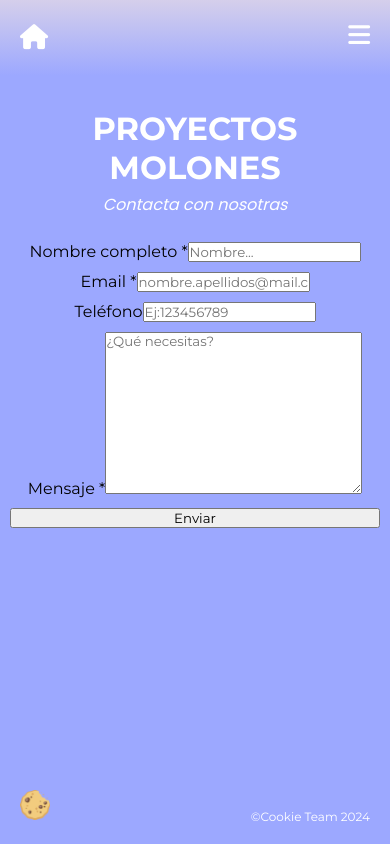
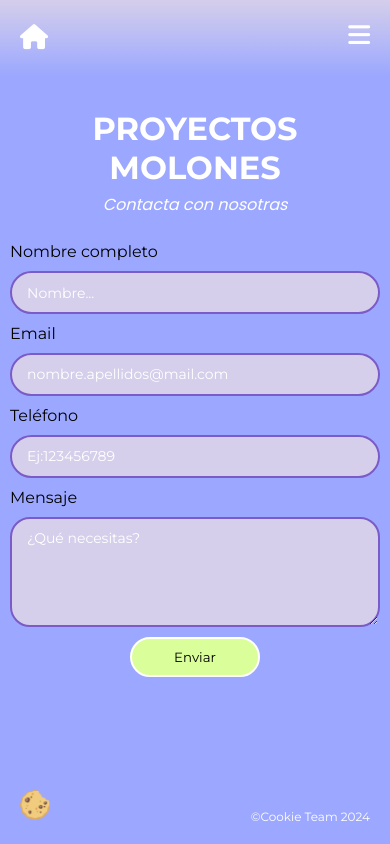
Before and after one commit to Tam-Weibel/project-promo-V-module-4-team-1, a React (Vite) app in the folder web/: page /#/contactform in a window 390 px wide. Built offline with nearby package versions, Linux system fonts and the light colour scheme; no server answers; a web font is replaced by a local one.

Commit message:
contact form no media queries

```diff
--- a/web/src/components/contact/ContactForm.jsx
+++ b/web/src/components/contact/ContactForm.jsx
@@ -1,39 +1,60 @@
-import '../../scss/layout/ContactForm.scss';
-import '../../scss/layout/Main.scss';
+import "../../scss/layout/ContactForm.scss";
+import "../../scss/layout/Main.scss";
 
 function ContactForm() {
   return (
-    <main className='main'>
-    <form action="https://formspree.io/f/xrgwndbn" method="POST" className="form">
+    <main className="main">
+      <form
+        action="https://formspree.io/f/xrgwndbn"
+        method="POST"
+        className="form"
+      >
         <div className="herocontact">
-            <h1 className="herocontact__title">PROYECTOS MOLONES</h1>
-            <p className="herocontact__text">Contacta con nosotras</p>
+          <h1 className="herocontact__title">PROYECTOS MOLONES</h1>
+          <p className="herocontact__text">Contacta con nosotras</p>
         </div>
 
-        <div className="">
-            <label htmlFor="name">Nombre completo <span className="">*</span></label>
-            <input className="" type="text" id="name" placeholder="Nombre..." required />
-        </div>
+        <label htmlFor="name" className="labelForm">
+          Nombre completo
+        </label>
+        <input
+          className="inputForm"
+          type="text"
+          id="name"
+          placeholder="Nombre..."
+          required
+        />
 
-        <div className="">
-            <label htmlFor="email">Email <span className="">*</span></label>
-            <input className="" type="email" id="email" placeholder="nombre.apellidos@mail.com" required />
-        </div>
+        <label htmlFor="email"  className="labelForm">
+          Email
+        </label>
+        <input
+          className="inputForm"
+          type="email"
+          id="email"
+          placeholder="nombre.apellidos@mail.com"
+          required
+        />
 
-        <div className="">
-            <label htmlFor="number">Teléfono</label>
-            <input className="" type="tel" id="number" placeholder="Ej:123456789" />
-        </div>
+        <label htmlFor="number"  className="labelForm">Teléfono</label>
+        <input className="inputForm" type="tel" id="number" placeholder="Ej:123456789" />
 
-        <div className="">
-            <label htmlFor="message">Mensaje <span className="">*</span></label>
-            <textarea className="" name="message" id="message" cols="30" rows="10" placeholder="¿Qué necesitas?"></textarea>
+        <label htmlFor="message"  className="labelForm">
+          Mensaje
+        </label>
+        <textarea
+          className="textArea"
+          name="message"
+          id="message"
+          cols="30"
+          rows="10"
+          placeholder="¿Qué necesitas?"
+        ></textarea>
 
-        </div>
-        <input className="" type="submit" value="Enviar"></input>
-    </form>
+        <input className="btn btnForm" type="submit" value="Enviar"></input>
+      </form>
     </main>
-  )
+  );
 }
 
-export default ContactForm
+export default ContactForm;
--- a/web/src/scss/layout/ContactForm.scss
+++ b/web/src/scss/layout/ContactForm.scss
@@ -1,12 +1,21 @@
 @import "../core/Variables.scss";
+@import "../layout/Btn.scss";
 
+.form {
+  display: flex;
+  flex-direction: column;
+  text-align: center;
+  justify-content: center;
+  align-items: flex-start;
+  margin: 0 auto;
+}
 
 .herocontact {
   display: flex;
   flex-direction: column;
+  margin: 0 auto;
   padding: 15px;
   gap: 5px;
-
 
   &__title {
     font-family: $form;
@@ -19,3 +28,39 @@
     font-style: italic;
   }
 }
+// .labelForm {
+
+// }
+
+.inputForm {
+  background-color: $violettwo;
+  border: solid 2px $violetborder;
+  border-radius: 40px;
+  height: 42.72px;
+  color: $greyishBrown;
+  padding-left: 15px;
+  width: 100%;
+  &::placeholder {
+    color: $white;
+    font-size: 14px;
+  }
+}
+
+.textArea {
+  background-color: $violettwo;
+  border: solid 2px $violetborder;
+  border-radius: 20px;
+  color: $greyishBrown;
+  padding-top: 10px;
+  padding-left: 15px;
+  height: 110px;
+  width: 100%;
+  &::placeholder {
+    color: $white;
+    font-size: 14px;
+  }
+}
+
+.btnForm {
+  align-self: center;
+}
```
Lines whose indentation alone changed are shown as unchanged.
